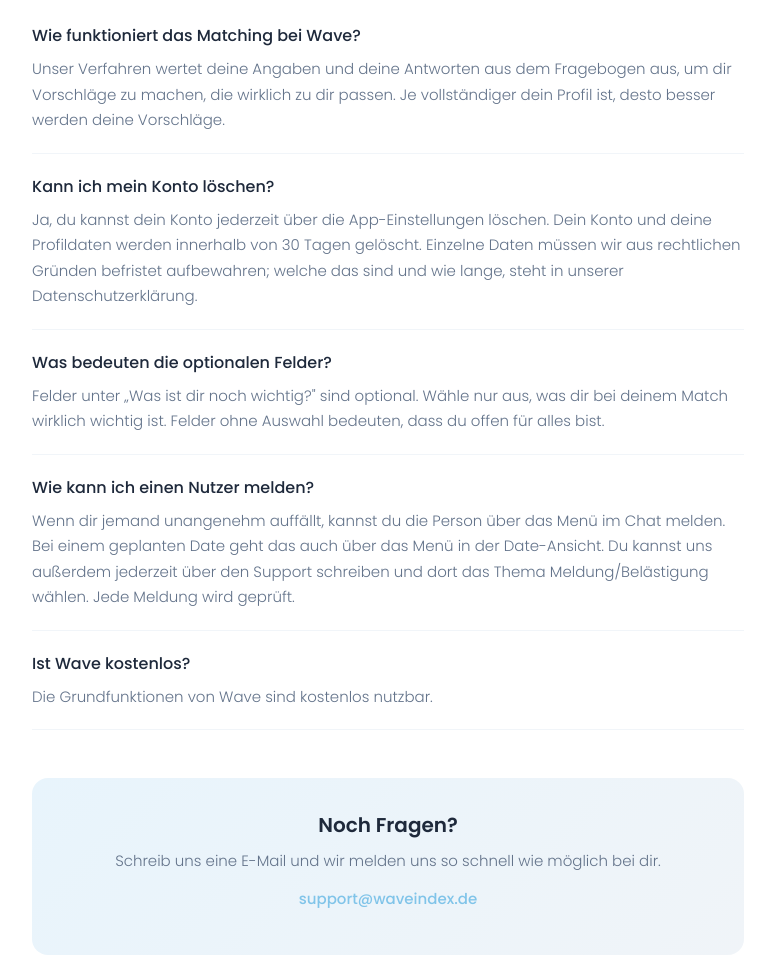
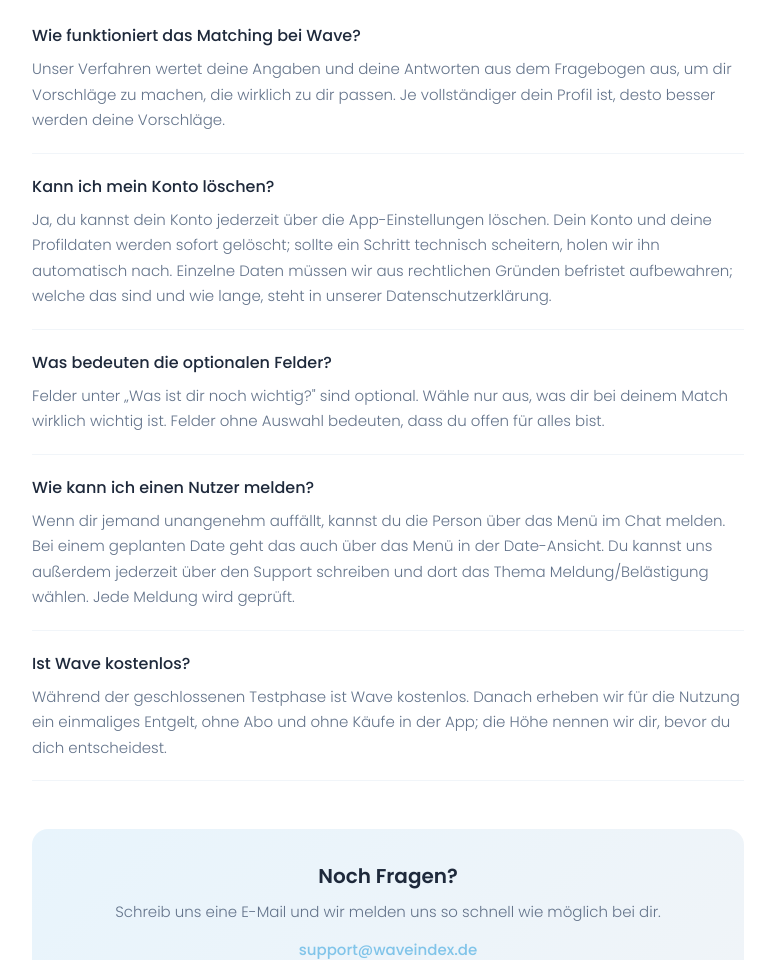
Before and after one commit to kahancimen-wave/wave-website, a plain HTML site: page support.html in a window 1280 px wide. Shown: the part 477-1437 px from the top of the page, without its empty margins (252-1027 px from the left). Drawn offline with nearby package versions, Linux system fonts and the light colour scheme.

Commit message:
Support: Loeschung sofort (statt 30 Tage) und Kosten wie AGB 8.3/8.4 (Testphase kostenlos, danach einmaliges Entgelt)
Co-Authored-By: Claude Opus 5.5 <noreply@anthropic.com>

```diff
--- a/support.html
+++ b/support.html
@@ -330,7 +330,7 @@
 
     <div class="faq-item">
       <h3>Kann ich mein Konto löschen?</h3>
-      <p>Ja, du kannst dein Konto jederzeit über die App-Einstellungen löschen. Dein Konto und deine Profildaten werden innerhalb von 30 Tagen gelöscht. Einzelne Daten müssen wir aus rechtlichen Gründen befristet aufbewahren; welche das sind und wie lange, steht in unserer Datenschutzerklärung.</p>
+      <p>Ja, du kannst dein Konto jederzeit über die App-Einstellungen löschen. Dein Konto und deine Profildaten werden sofort gelöscht; sollte ein Schritt technisch scheitern, holen wir ihn automatisch nach. Einzelne Daten müssen wir aus rechtlichen Gründen befristet aufbewahren; welche das sind und wie lange, steht in unserer Datenschutzerklärung.</p>
     </div>
 
     <div class="faq-item">
@@ -345,7 +345,7 @@
 
     <div class="faq-item">
       <h3>Ist Wave kostenlos?</h3>
-      <p>Die Grundfunktionen von Wave sind kostenlos nutzbar.</p>
+      <p>Während der geschlossenen Testphase ist Wave kostenlos. Danach erheben wir für die Nutzung ein einmaliges Entgelt, ohne Abo und ohne Käufe in der App; die Höhe nennen wir dir, bevor du dich entscheidest.</p>
     </div>
 
     <div class="contact-card">
```
